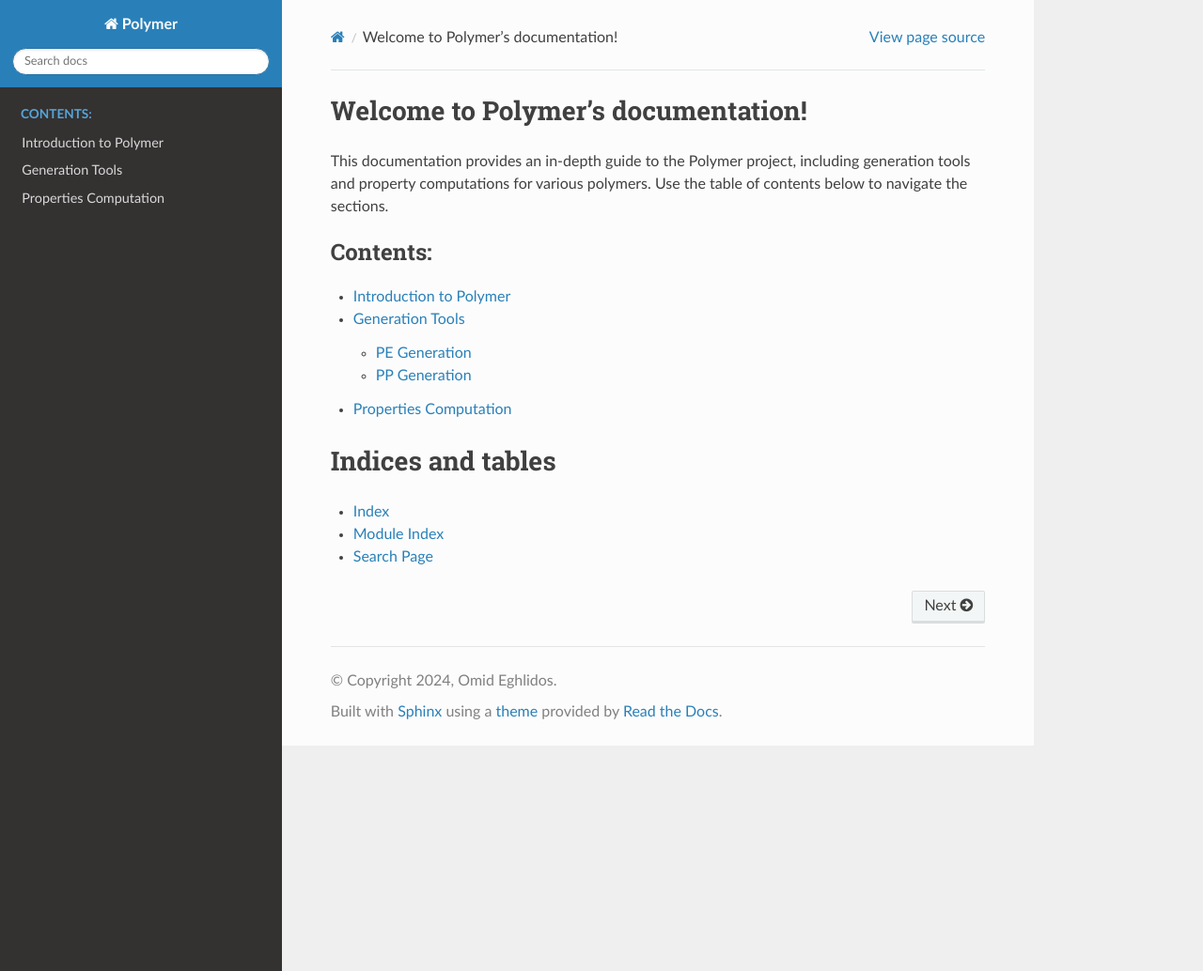
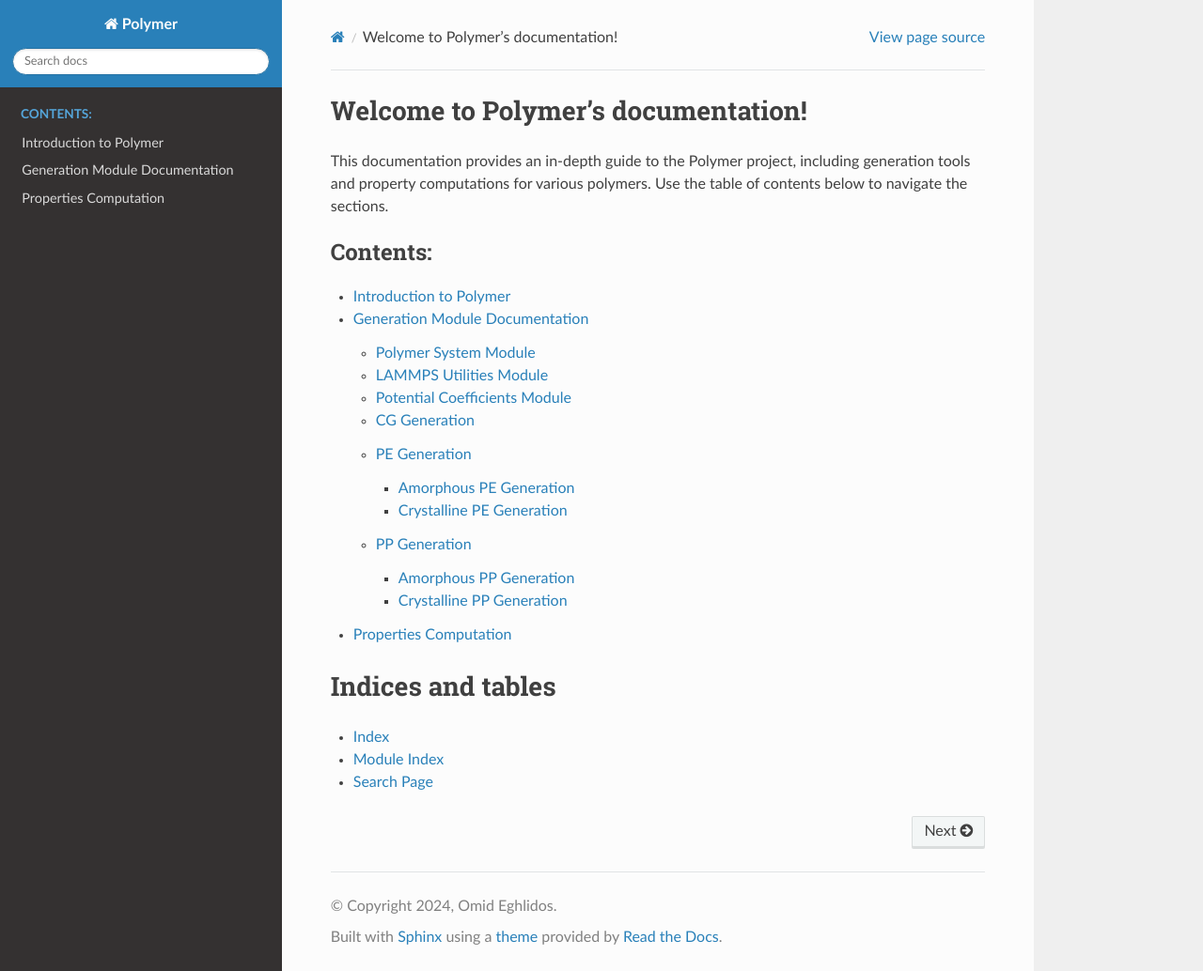
Before and after one commit to Omid-Eghlidos/polymer, a Sphinx documentation site: the page built from source/index.rst, in a window 1280 px wide and 1034 px high. Shown: the whole window at 94% size. Built offline with Sphinx 7.4.7 and the Read the Docs theme 2.0.0, drawn with Linux system fonts in a browser that asks for light colours.

Commit message:
Revision: Renamed and reorganized the structure of documentations
Added extra brief documentations for added systems
Updated gitignore
TODO: Needs to finish the documentations

```diff
--- a/source/conf.py
+++ b/source/conf.py
@@ -21,16 +21,17 @@ release = '0.1'
 # -- General configuration ---------------------------------------------------
 # https://www.sphinx-doc.org/en/master/usage/configuration.html#general-configuration
 
+language = 'en'
 extensions = [
     'sphinx.ext.autodoc',
     'sphinx.ext.intersphinx',
     'sphinx.ext.todo',
     'sphinx.ext.coverage',
     'sphinx.ext.viewcode',
+    'sphinx.ext.napoleon',
 ]
-
 templates_path = ['_templates']
-exclude_patterns = []
+exclude_patterns = ['_build', 'Thumbs.db', '.DS_Store']
 
 # -- Options for HTML output -------------------------------------------------
 # https://www.sphinx-doc.org/en/master/usage/configuration.html#options-for-html-output
--- /dev/null
+++ b/source/generation/generate.rst
@@ -0,0 +1,15 @@
+Generation Module Documentation
+===============================
+
+This section contains tools for generating polymer structures.
+
+.. toctree::
+   :maxdepth: 2
+   :caption: Submodules:
+
+   lib/polymer_system.rst
+   lib/lammps.rst
+   lib/potential_coefficients.rst
+   cg/cg.rst
+   pe/pe.rst
+   pp/pp.rst
--- a/source/generation/index.rst
+++ /dev/null
@@ -1,10 +0,0 @@
-Generation Tools
-================
-
-This section contains tools for generating polymer structures.
-
-.. toctree::
-   :maxdepth: 2
-
-   pe/index
-   pp/index
--- /dev/null
+++ b/source/generation/lib/potential_coefficients.rst
@@ -0,0 +1,11 @@
+Potential Coefficients Module
+=============================
+
+This module provides potential coefficients for the second generation forcefileds
+COMPASS and PCFF for PE or PP system to be added on the LAMMPS-formatted output
+data file of the generated system.
+
+.. automodule:: generation.lib.potential_coefficients
+   :members:
+   :undoc-members:
+   :show-inheritance:
--- a/source/generation/pe/amorphous.rst
+++ /dev/null
@@ -1,5 +0,0 @@
-Amorphous Polymer Generation
-============================
-
-.. automodule:: generation.pe.amorphous
-   :members:
--- /dev/null
+++ b/source/generation/pe/amorphous/amorphous.rst
@@ -0,0 +1,7 @@
+Amorphous PE Generation
+=======================
+
+.. automodule:: generation.pe.amorphous.system
+   :members:
+   :undoc-members:
+   :show-inheritance:
--- a/source/generation/pe/crystalline.rst
+++ /dev/null
@@ -1,5 +0,0 @@
-Crystalline Polymer Generation
-==============================
-
-.. automodule:: generation.pe.crystalline
-   :members:
--- /dev/null
+++ b/source/generation/pe/crystalline/crystalline.rst
@@ -0,0 +1,7 @@
+Crystalline PE Generation
+=========================
+
+.. automodule:: generation.pe.crystalline.system
+   :members:
+   :undoc-members:
+   :show-inheritance:
--- a/source/generation/pe/index.rst
+++ b/source/generation/pe/pe.rst
@@ -6,5 +6,5 @@ This section contains tools for generating polyethylene (PE) structures.
 .. toctree::
    :maxdepth: 2
 
-   amorphous
-   crystalline
+   amorphous/amorphous.rst
+   crystalline/crystalline.rst
--- a/source/generation/pp/amorphous.rst
+++ /dev/null
@@ -1,5 +0,0 @@
-Amorphous Polymer Generation
-============================
-
-.. automodule:: generation.pp.amorphous
-   :members:
--- /dev/null
+++ b/source/generation/pp/amorphous/amorphous.rst
@@ -0,0 +1,7 @@
+Amorphous PP Generation
+=======================
+
+.. automodule:: generation.pp.amorphous.system
+   :members:
+   :undoc-members:
+   :show-inheritance:
--- a/source/generation/pp/crystalline.rst
+++ /dev/null
@@ -1,5 +0,0 @@
-Crystalline Polymer Generation
-==============================
-
-.. automodule:: generation.pp.crystalline
-   :members:
--- /dev/null
+++ b/source/generation/pp/crystalline/crystalline.rst
@@ -0,0 +1,7 @@
+Crystalline PP Generation
+=========================
+
+.. automodule:: generation.pp.crystalline.system
+   :members:
+   :undoc-members:
+   :show-inheritance:
--- a/source/generation/pp/index.rst
+++ b/source/generation/pp/pp.rst
@@ -6,5 +6,5 @@ This section contains tools for generating polypropylene (PP) structures.
 .. toctree::
    :maxdepth: 2
 
-   amorphous
-   crystalline
+   amorphous/amorphous.rst
+   crystalline/crystalline.rst
--- a/source/properties/index.rst
+++ b/source/properties/properties.rst
@@ -5,3 +5,4 @@ This section provides tools for computing various properties of polymers.
 
 .. toctree::
    :maxdepth: 2
+   :caption: Submodules:
```
Also changed, not shown: source/generation/cg/cg.rst (added, +8 -0 lines), source/generation/lib/lammps.rst (added, +12 -0 lines), source/generation/lib/polymer_system.rst (added, +9 -0 lines), source/index.rst (+4 -4 lines), 1 other file.
